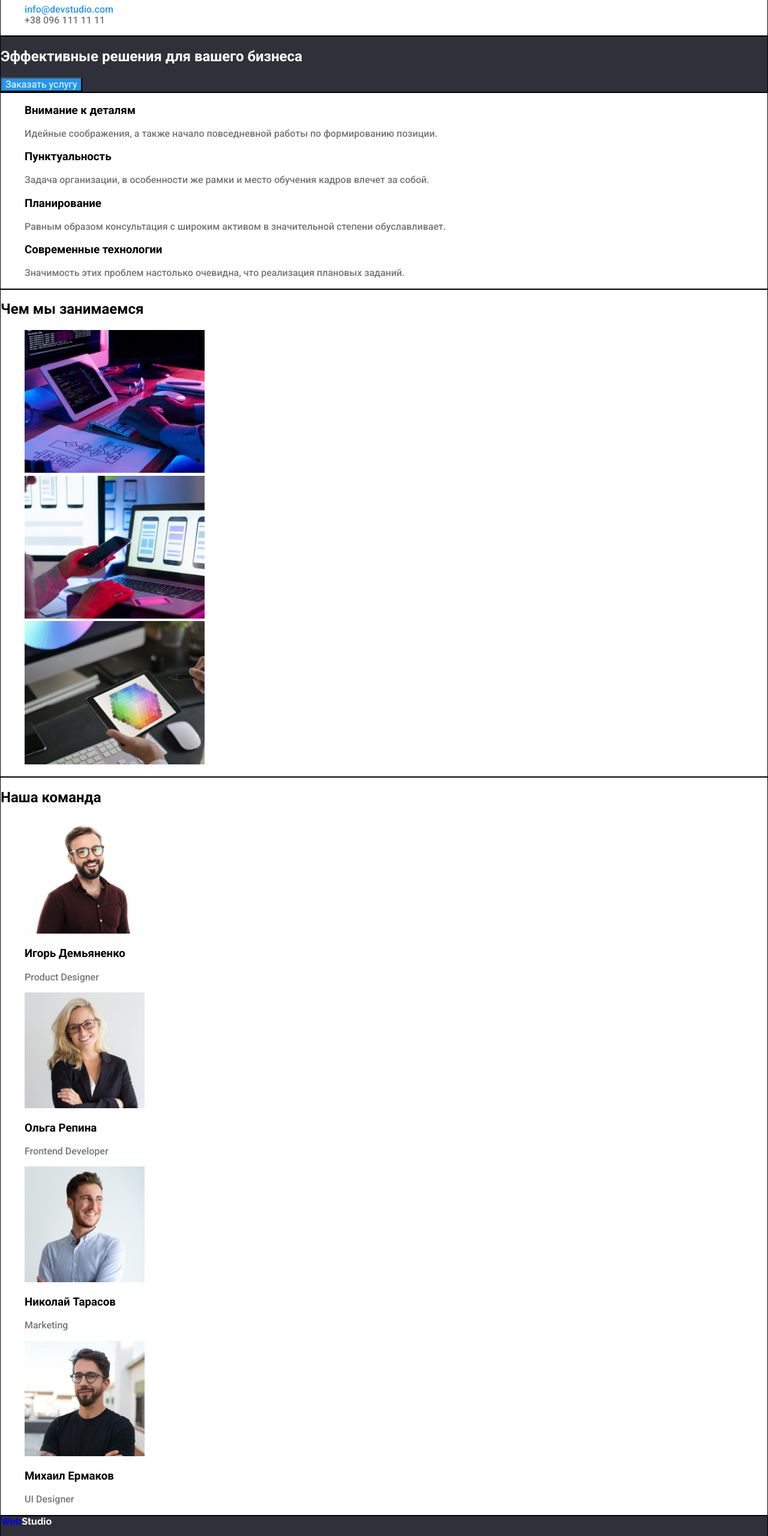
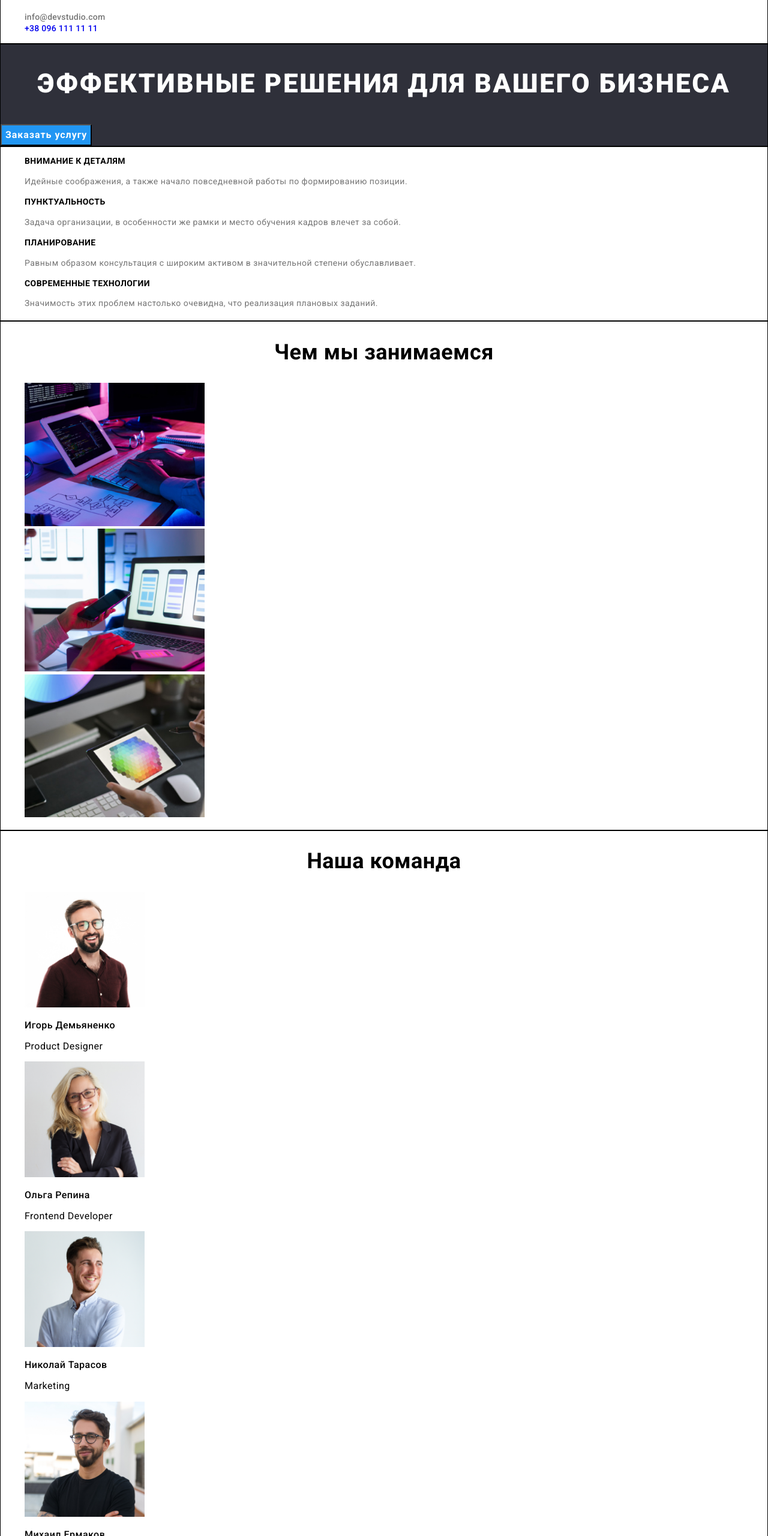
Before and after one commit to AleksandrStupakov/goit-markup-hw-02, a plain HTML site: page index.html in a window 1280 px wide. Shown: the part 100-2660 px from the top of the page at 60% size. Drawn offline with Linux system fonts and the light colour scheme.

Commit message:
commit-3

```diff
--- a/css/common.css
+++ b/css/common.css
@@ -16,6 +16,7 @@ footer {
 
 body {
   font-family: 'Roboto', sans-serif;
+  letter-spacing: 0.03em;
 }
 
 .header {
@@ -25,6 +26,8 @@ body {
 .logo {
   font-family: 'Raleway', sans-serif;
   font-weight: 700;
+  font-size: 26px;
+  line-height: 1.19;
 }
 
 .list {
@@ -38,9 +41,20 @@ body {
 
 .site-nav .link:hover,
 .site-nav .link:focus,
-.logo:hover,
-.nav-blue {
+.logo:hover {
   color: var(--blue);
+}
+
+.project:hover,
+.project:focus {
+  color: var(--blue);
+}
+
+.link {
+  font-weight: 500;
+  font-size: 14px;
+  line-height: 1.14;
+  letter-spacing: 0.02em;
 }
 
 .site-nav .link.current {
@@ -51,22 +65,34 @@ body {
   color: var(--grey-text);
 }
 
+button {
+  font-family: inherit;
+}
+
 .logo-footer {
   color: #ffffff;
 }
 
 .small-title {
-  width: 700;
+  font-weight: 700;
+  font-size: 14px;
+  line-height: 1.14;
+  letter-spacing: 0.03em;
+  text-transform: uppercase;
 }
 
 .address {
   color: var(--white-text);
-  width: 400;
+  font-weight: 400;
+  font-size: 14px;
+  line-height: 1.71;
 }
 
 .kontakts-down {
   color: var(--grey-light-op60);
-  width: 400;
+  font-weight: 400;
+  font-size: 14px;
+  line-height: 1.71;
 }
 
 .down {
--- a/css/modern-normalize.css
+++ b/css/modern-normalize.css
@@ -3,9 +3,6 @@
 /* ===== ДОПОЛНЕНИЯ от Sandra Hrevtsova ===== */
 
 /* обнуляем дефолтные маркеры у всех маркированных списков */
-ul {
-  list-style: none;
-}
 
 /* обнуляем дефолтные подчеркивания у всех ссылок */
 a {
--- a/css/styles.css
+++ b/css/styles.css
@@ -1,24 +1,51 @@
 /* Секция Hero  */
 .title {
   color: var(--white-text);
-  width: 900;
+  font-weight: 900;
+  font-size: 44px;
+  line-height: 1.36;
+  text-align: center;
+  letter-spacing: 0.06em;
+  text-transform: uppercase;
 }
 
 .title-button {
   color: var(--white-text);
-  width: 700;
+  font-weight: 700;
   background-color: var(--blue);
+  font-size: 16px;
+  line-height: 1.88;
+  display: flex;
+  align-items: center;
+  text-align: center;
+  letter-spacing: 0.06em;
 }
 
 .hero {
   background-color: var(--black-background);
 }
 
+.mide-title {
+  font-size: 36px;
+  line-height: 1.17;
+  text-align: center;
+}
+
 .best {
   color: var(--grey-text);
-  width: 400;
+  font-weight: 400;
+  font-size: 14px;
+  line-height: 1.71;
 }
 
 .name {
-  width: 500;
+  font-weight: 500;
+  font-size: 16px;
+  line-height: 1.19;
 }
+
+.profil {
+  font-weight: 400;
+  font-size: 16px;
+  line-height: 1.19;
+}
--- a/index.html
+++ b/index.html
@@ -28,12 +28,12 @@
                 </li>
             </ul>
         </nav>
-        <ul class="list">
+        <ul class="site-nav list">
             <li>
-                <a href="mailto:info@devstudio.com" class="nav-blue">info@devstudio.com</a>
+                <a href="mailto:info@devstudio.com" class="link nav-grey">info@devstudio.com</a>
             </li>
             <li>
-                <a href="tel:+380961111111" class="nav-grey">+38 096 111 11 11</a>
+                <a href="tel:+380961111111" class="link header">+38 096 111 11 11</a>
             </li>
         </ul>
     </header>
@@ -63,7 +63,7 @@
             </ul>
         </section>
         <section>
-            <h2 id="studio" class="small-title">Чем мы занимаемся</h2>
+            <h2 id="studio" class="mide-title">Чем мы занимаемся</h2>
             <ul class="list">
                 <li>
                     <img src="images/1.jpg" alt="руки на клавиатуре" width="300">
@@ -77,27 +77,27 @@
             </ul>
         </section>
         <section>
-            <h2 class="small-title">Наша команда</h2>
+            <h2 class="mide-title">Наша команда</h2>
             <ul class="list">
                 <li>
                     <img src="images/id.jpg" alt="Игорь Демьяненко" width="200">
                     <h3 class="name">Игорь Демьяненко</h3>
-                    <p class="best">Product Designer</p>
+                    <p class="profil">Product Designer</p>
                 </li>
                 <li>
                     <img src="images/or.jpg" alt="Ольга Репина" width="200">
                     <h3 class="name">Ольга Репина</h3>
-                    <p class="best">Frontend Developer</p>
+                    <p class="profil">Frontend Developer</p>
                 </li>
                 <li>
                     <img src="images/nt.jpg" alt="Николай Тарасов" width="200">
                     <h3 class="name">Николай Тарасов</h3>
-                    <p class="best">Marketing</p>
+                    <p class="profil">Marketing</p>
                 </li>
                 <li>
                     <img src="images/me.jpg" alt="Михаил Ермаков" width="200">
                     <h3 class="name">Михаил Ермаков</h3>
-                    <p class="best">UI Designer</p>
+                    <p class="profil">UI Designer</p>
                 </li>
             </ul>
         </section>
```
Also changed, not shown: css/portfolio.css (+17 -3 lines), portfolio.html (+17 -20 lines), 1 other file.
